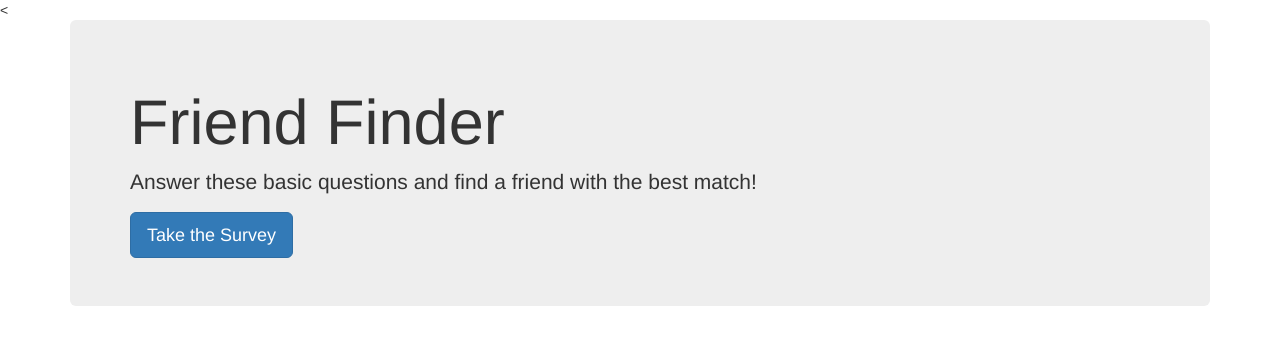
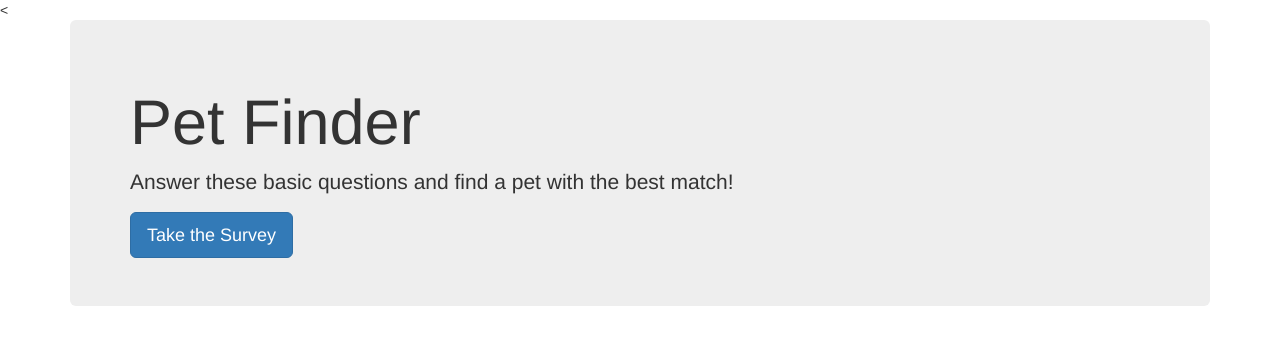
Before and after one commit to Yaberra/Friend-Finder, a website: page public/home.html in a window 1280 px wide. Drawn offline with nearby package versions, Linux system fonts and the light colour scheme.

Commit message:
changed friend-finder to pet finder

```diff
--- a/public/home.html
+++ b/public/home.html
@@ -2,7 +2,7 @@
     <html>
 
     <head>
-        <title>Friend Finder </title>
+        <title>Pet Finder </title>
         <meta charset="utf-8">
         <meta http-equiv="X-UA-Compatible" content="IE=edge">
         <meta name="viewport" content="width=device-width, initial-scale=1">
@@ -16,8 +16,8 @@
         <html>
         <div class="container">
             <div class="jumbotron">
-                <h1>Friend Finder</h1>
-                <p> Answer these basic questions and find a friend with the best match!</p>
+                <h1>Pet Finder</h1>
+                <p> Answer these basic questions and find a pet with the best match!</p>
                 <a class="btn btn-primary btn-lg" href="./survey.html" role="button">Take the Survey</a>
             </div>
         </div>
```
Also changed, not shown: public/survey.html (+5 -5 lines).
